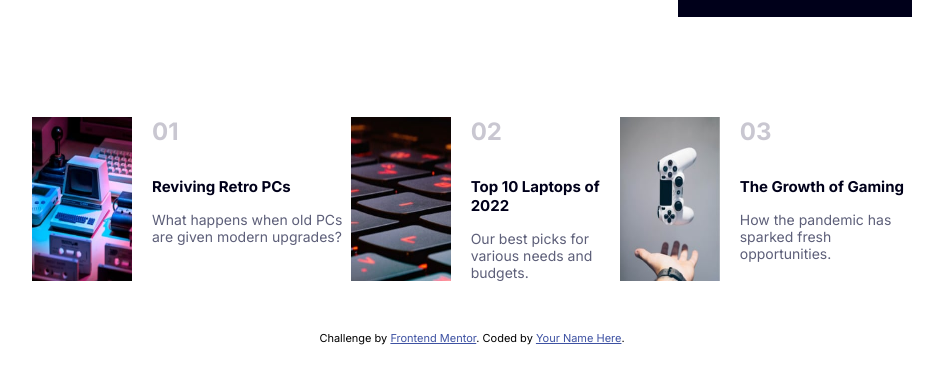
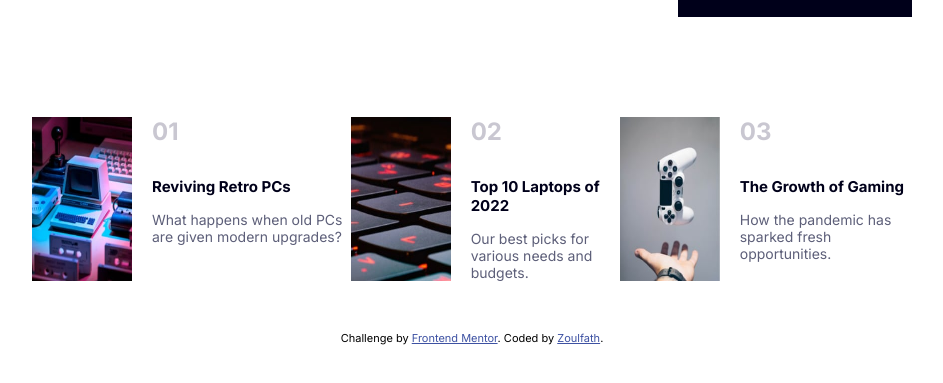
Before and after one commit to Zoulfath/news-homepage-main, a plain HTML site: page index.html in a window 1280 px wide. Shown: the part 655-1038 px from the top of the page, without its empty margins (168-1111 px from the left). Drawn offline with Linux system fonts and the light colour scheme.

Commit message:
changement de nom

```diff
--- a/index.html
+++ b/index.html
@@ -458,7 +458,7 @@
 
   <div class="attribution">
     Challenge by <a href="https://www.frontendmentor.io?ref=challenge" target="_blank">Frontend Mentor</a>.
-    Coded by <a href="#">Your Name Here</a>.
+    Coded by <a href="#">Zoulfath</a>.
   </div>
   <script>
     document.getElementById("clickable").addEventListener('click', function (e) {
```
